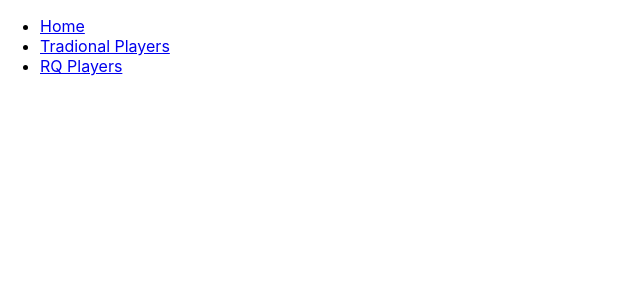
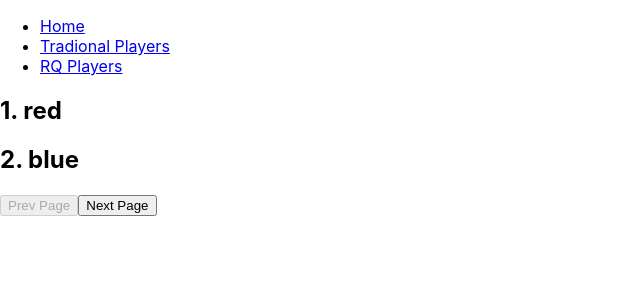
Before and after one commit to amayadiaz/react-query-demo, a React (Create React App) app: page /rq-paginated in a window 1280 px wide. Shown: the top 300 px of the page, without its empty margins (0-640 px from the left). Built offline with nearby package versions, Linux system fonts and the light colour scheme; data requests are answered from the project's data file.

Commit message:
Paginated Queries

```diff
--- a/db.json
+++ b/db.json
@@ -38,5 +38,39 @@
       "name": "Atlanta Hawks",
       "image": "https://cdn.nba.com/logos/nba/1610612737/global/L/logo.svg"
     }
+  ],
+  "colors": [
+    {
+      "id": 1,
+      "label": "red"
+    },
+    {
+      "id": 2,
+      "label": "blue"
+    },
+    {
+      "id": 3,
+      "label": "green"
+    },
+    {
+      "id": 4,
+      "label": "yellow"
+    },
+    {
+      "id": 5,
+      "label": "black"
+    },
+    {
+      "id": 6,
+      "label": "white"
+    },
+    {
+      "id": 7,
+      "label": "orange"
+    },
+    {
+      "id": 8,
+      "label": "purple"
+    }
   ]
 }
--- a/src/App.js
+++ b/src/App.js
@@ -14,6 +14,7 @@
 import { ParallelQueries } from "./pages/ParallelQueries";
 import { DynamicParallelQueries } from "./pages/DynamicParallelQueries";
 import { DependentQueries } from "./pages/DependentQueries";
+import { PaginatedQueries } from "./pages/PaginatedQueries";
 
 
 function App() {
@@ -25,6 +26,7 @@
           <Navbar />
           <Routes>
             <>
+            <Route path="/rq-paginated" element={<PaginatedQueries/>} />
             <Route path="/rq-dependent" element={<DependentQueries playerId="1628389" />} />
             <Route path="/rq-dynamic-parallel" element={<DynamicParallelQueries playersId={['1628389', '201939']} />} />
             <Route path="/rq-parallel" element={<ParallelQueries />} />
--- /dev/null
+++ b/src/pages/PaginatedQueries.js
@@ -0,0 +1,55 @@
+import { useState } from 'react'
+import { useQuery } from 'react-query'
+import axios from 'axios'
+
+const fetchColors = pageNumber => {
+  return axios.get(`http://localhost:4000/colors?_limit=2&_page=${pageNumber}`)
+}
+
+export const PaginatedQueries = () => {
+  const [pageNumber, setPageNumber] = useState(1)
+  const { isLoading, isError, error, data, isFetching } = useQuery(
+    ['colors', pageNumber],
+    () => fetchColors(pageNumber),
+    {
+      keepPreviousData: true
+    }
+  )
+
+  if (isLoading) {
+    return <h2>Loading...</h2>
+  }
+
+  if (isError) {
+    return <h2>{error.message}</h2>
+  }
+
+  return (
+    <>
+      <div>
+        {data?.data.map(color => {
+          return (
+            <div key={color.id}>
+              <h2>
+                {color.id}. {color.label}
+              </h2>
+            </div>
+          )
+        })}
+      </div>
+      <div>
+        <button
+          onClick={() => setPageNumber(page => page - 1)}
+          disabled={pageNumber === 1}>
+          Prev Page
+        </button>
+        <button
+          onClick={() => setPageNumber(page => page + 1)}
+          disabled={pageNumber === 4}>
+          Next Page
+        </button>
+      </div>
+      {isFetching && 'Loading'}
+    </>
+  )
+}
```
